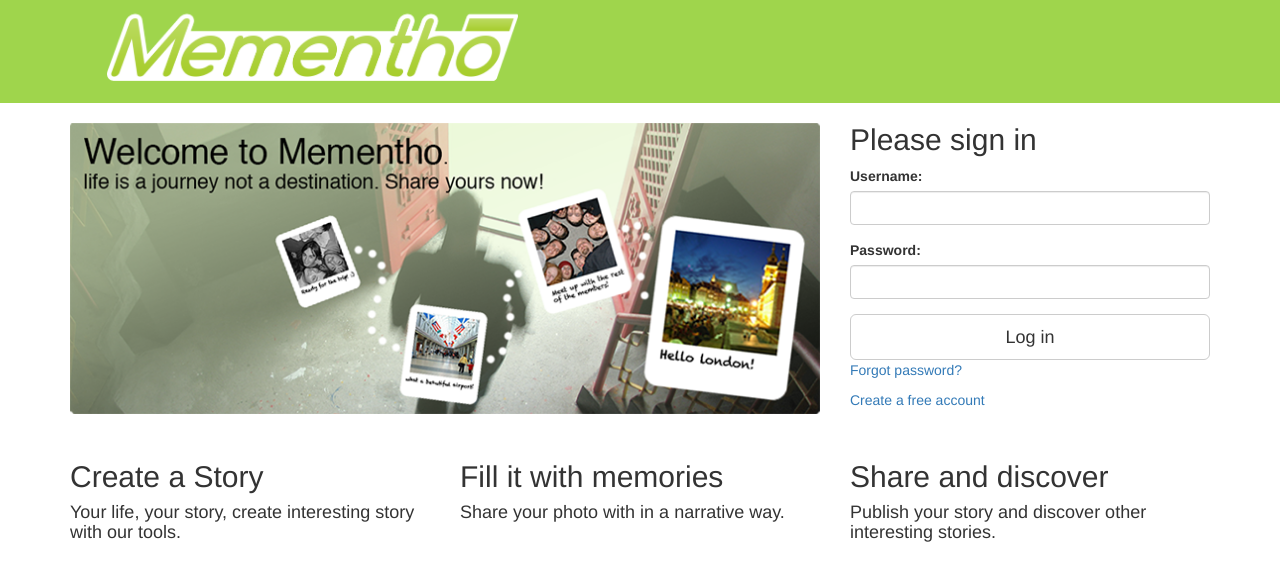
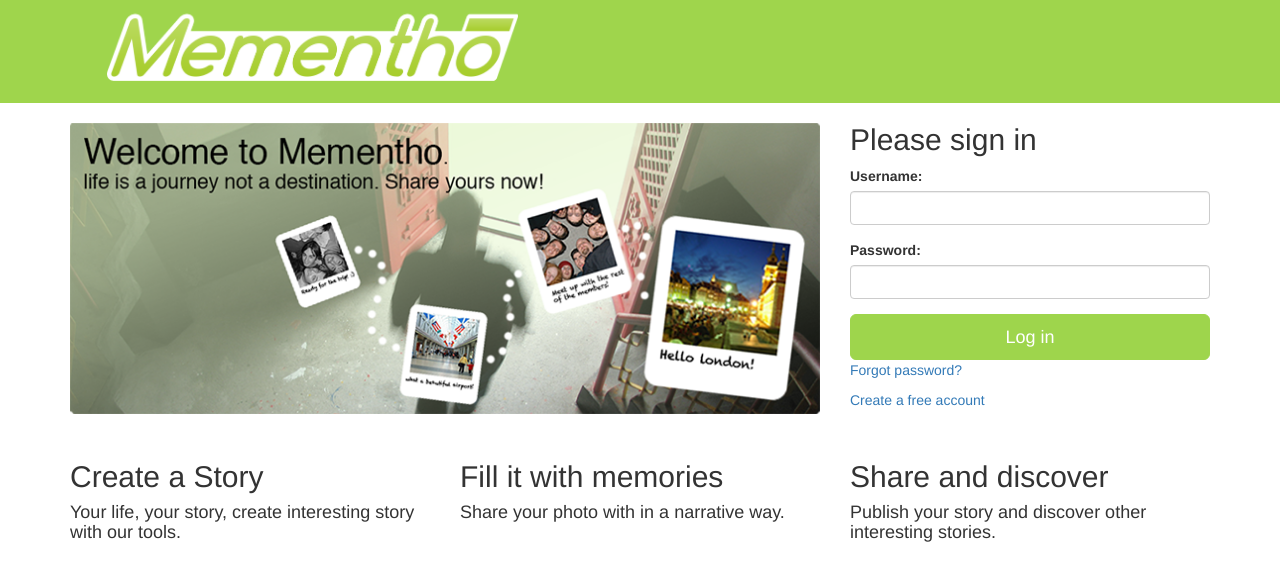
Before and after one commit to valehelle/venv, a Django app: template src/storytime/templates/registration/login.html in a window 1280 px wide. Shown: the top 581 px of the page. Run offline with Django 3.2, Linux system fonts and the light colour scheme; the template is opened without the code that fills it, so the values that code supplies are empty; parts of the project's set-up code (start-up, migrations or seed data) failed here and were passed over; some libraries are stand-ins or nearby versions.

Commit message:
Add colour to button
add green colour to button

```diff
--- a/src/storytime/static/css/login.css
+++ b/src/storytime/static/css/login.css
@@ -4,3 +4,8 @@
 #signin{
 	margin-top: 0px;
 }
+.btn-success {
+    background: #9ed54c;
+	border-color: #9ed54c;
+    color: #ffffff;
+}
--- a/src/storytime/templates/registration/login.html
+++ b/src/storytime/templates/registration/login.html
@@ -55,7 +55,7 @@
 							<label for="id_password">Password:</label>
 							<input id="id_password" name="password" type="password" class="form-control">
 						</div>
-						<input class="btn btn-lg btn-default btn-block" type="submit" value="{% trans 'Log in' %}" />
+						<input class="btn btn-lg btn-success btn-block" type="submit" value="{% trans 'Log in' %}" />
 						<input type="hidden" name="next" value="{{ next }}" />
 						<p> <a href="{% url 'auth_password_reset' %}">{% trans "Forgot password" %}?</a></p>
 						<p> <a href="{% url 'registration_register' %}">{% trans "Create a free account" %}</a></p>
```
